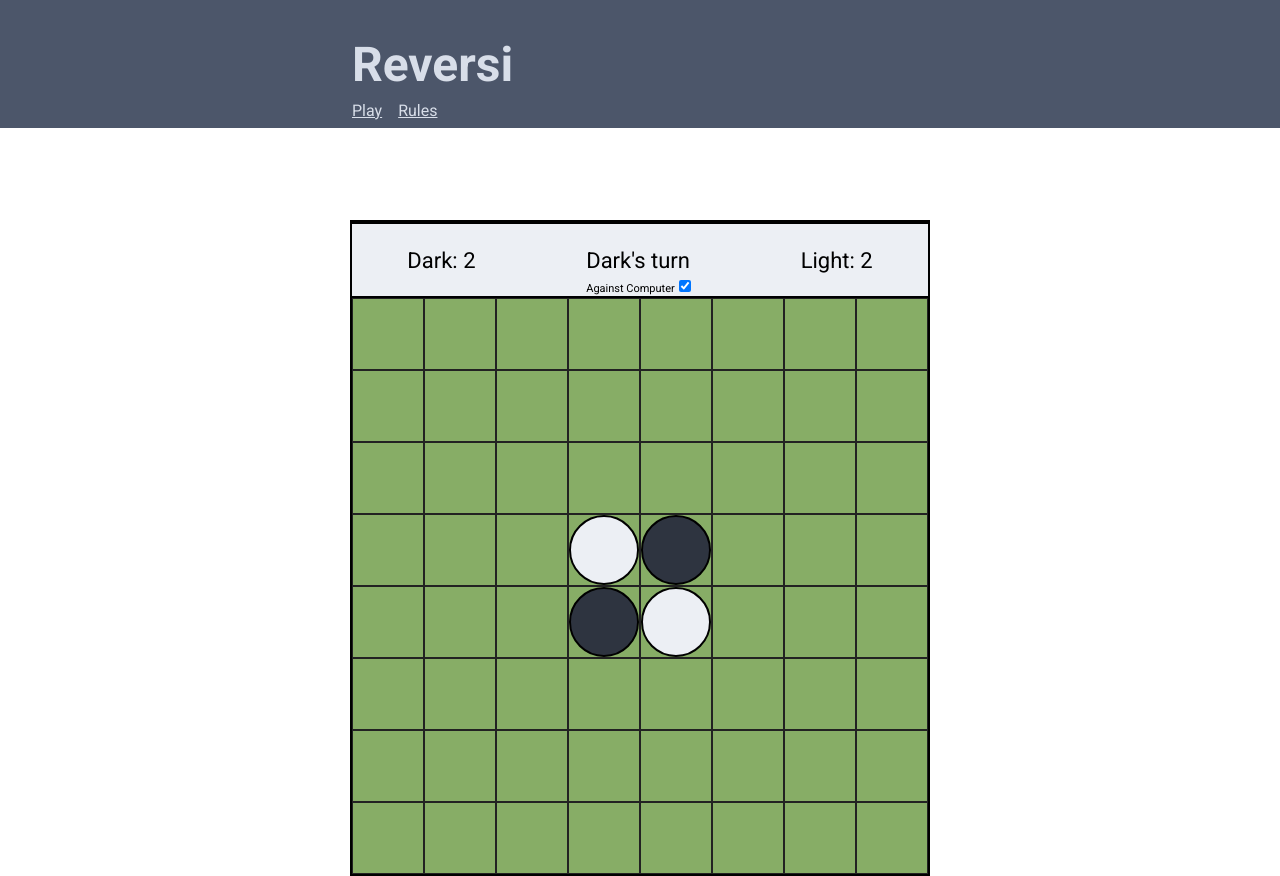
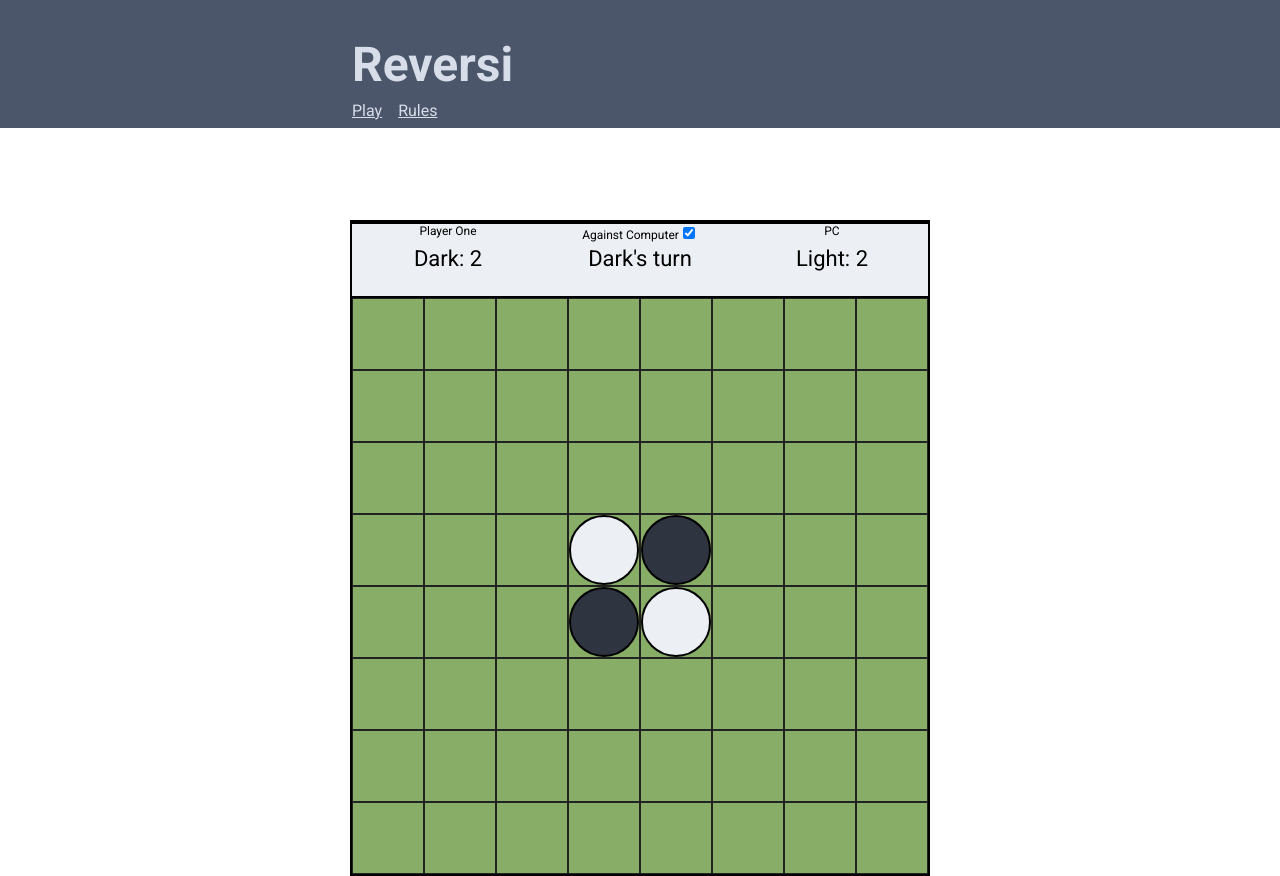
Before and after one commit to tarik-tezcan/reversi, a Vue app: page / in a window 1280 px wide. Built offline with nearby package versions, Linux system fonts and the light colour scheme.

Commit message:
Changes to info bar

```diff
--- a/src/components/Square.vue
+++ b/src/components/GridSquare.vue
@@ -20,7 +20,7 @@
 
 <script>
 export default {
-  name: 'Square',
+  name: 'GridSquare',
   props: {
     row: { type: Number, default: 0 },
     col: { type: Number, default: 0 },
--- a/src/components/InfoBar.vue
+++ /dev/null
@@ -1,102 +0,0 @@
-<template>
-  <div id="info-bar">
-    <div id="info">
-      <p>Dark: {{ darkPieces }}</p>
-      <p v-if="turn === 'light'">
-        Light's turn
-      </p>
-      <p v-else>
-        Dark's turn
-      </p>
-      <p>Light: {{ lightPieces }}</p>
-    </div>
-    <button
-      id="pass-button"
-      :disabled="isDisabled"
-      hidden
-      @passTurn="enableButton"
-      @click="disableButton"
-    >
-      Pass Turn
-    </button>
-    <div id="ai-checkbox">
-      <label for="vs-ai"> Against Computer</label>
-      <input
-        id="vs-ai"
-        v-model="checked"
-        type="checkbox"
-        name="vs-ai"
-        @change="emitCheckboxState($event)"
-      >
-    </div>
-  </div>
-</template>
-
-<script>
-export default {
-  name: 'InfoBar',
-  props: {
-    turn: { type: String, default: 'dark' },
-    lightPieces: { type: Number, default: 2 },
-    darkPieces: { type: Number, default: 2 },
-  },
-  emits: ['opponentChange'],
-  data() {
-    return {
-      checked: true,
-      isDisabled: true,
-      isChecked: false,
-    };
-  },
-  methods: {
-    enableButton() {
-      this.isDisabled = false;
-    },
-    disableButton() {
-      this.isDisabled = true;
-    },
-    emitCheckboxState(event) {
-      this.isChecked = event.target.checked;
-      this.$emit('opponentChange', this.isChecked);
-      console.log(this.isChecked);
-    },
-  },
-};
-</script>
-
-<style lang="scss" scoped>
-#info-bar {
-  width: 100%;
-  height: 72px;
-  border: 2px solid black;
-  background-color: $nord6;
-  /* background-color: gray; */
-  color: black;
-  display: flex;
-  flex-direction: column;
-  justify-content: center;
-  align-items: center;
-}
-
-#info {
-  width: 100%;
-  display: flex;
-  flex-direction: row;
-  justify-content: space-around;
-  align-items: center;
-}
-
-#ai-checkbox {
-  font-size: 11px;
-
-  input {
-    width: 12px;
-    height: 12px;
-  }
-}
-
-p {
-  font-size: 22px;
-  margin-bottom: 4px;
-}
-</style>
--- a/src/components/ReversiGrid.vue
+++ b/src/components/ReversiGrid.vue
@@ -1,8 +1,8 @@
 <template>
-  <div
-    id="grid"
-  >
+  <div id="grid">
     <InfoBar
+      :player-one-name="nameOfPlayerOne"
+      :player-two-name="nameOfPlayerTwo"
       :light-pieces="lightPieces"
       :dark-pieces="darkPieces"
       :turn="turn"
@@ -13,7 +13,7 @@
       :key="row.id"
       class="grid-row"
     >
-      <Square
+      <GridSquare
         v-for="col in gridSize"
         :key="col.id"
         :row="row"
@@ -28,13 +28,13 @@
 </template>
 
 <script>
-import Square from './Square.vue';
-import InfoBar from './InfoBar.vue';
+import InfoBar from '@/components/infobar/InfoBar.vue';
+import GridSquare from './GridSquare.vue';
 
 export default {
   name: 'ReversiGrid',
   components: {
-    Square,
+    GridSquare,
     InfoBar,
   },
   emits: ['gameEnd', 'passTurn'],
@@ -49,6 +49,8 @@ export default {
       winner: 'none',
       isComputerTurn: false,
       isAgainstComputer: true,
+      nameOfPlayerOne: 'Player One',
+      nameOfPlayerTwo: 'PC',
     };
   },
   computed: {
@@ -71,7 +73,13 @@ export default {
   methods: {
     changeOpponent(event) {
       this.isAgainstComputer = event;
-      if (this.isAgainstComputer && this.isComputerTurn) {
+      if (this.isAgainstComputer) {
+        this.nameOfPlayerTwo = 'PC';
+      } else {
+        this.nameOfPlayerTwo = 'Player Two';
+      }
+      console.log(`Against Computer:${this.isAgainstComputer}`);
+      if (this.turn === 'light' && this.isAgainstComputer && this.isComputerTurn) {
         this.isComputerTurn = false;
         this.computerMove();
       }
@@ -111,8 +119,12 @@ export default {
             alert(`${this.turn}Turn Passed`);
           }
         }
-        if (this.turn === 'light' && this.isAgainstComputer && this.isComputerTurn
-        && this.checkAllPossibleMoves().length !== 0) {
+        if (
+          this.turn === 'light'
+          && this.isAgainstComputer
+          && this.isComputerTurn
+          && this.checkAllPossibleMoves().length !== 0
+        ) {
           this.isComputerTurn = false;
           this.computerMove();
         }
@@ -132,21 +144,19 @@ export default {
     },
     computerMove() {
       let moves = this.checkAllPossibleMoves();
-      console.log('-------------');
-      console.log(moves);
       moves = moves.map((el) => {
         const finalElement = [el[0][0], el[0][1], 0];
         finalElement[2] = 0;
         el.forEach((subElement) => {
           finalElement[2] += subElement[2];
         });
-        console.log(finalElement);
         return finalElement;
       });
-      moves = moves.sort((el1, el2) => (el2[2] - el1[2]));
-      console.log(moves);
-      /* console.log(`${moves[0][0][0][0]}-${moves[0][0][0][1]}`); */
-      setTimeout(() => (this.handleMove(`${moves[0][0][0] + 1}-${moves[0][0][1] + 1}`)), 500);
+      moves = moves.sort((el1, el2) => el2[2] - el1[2]);
+      setTimeout(
+        () => this.handleMove(`${moves[0][0][0] + 1}-${moves[0][0][1] + 1}`),
+        500,
+      );
     },
     changeColorTo(startLocation, endLocation, targetColorCode) {
       let curRow = startLocation[0];
--- /dev/null
+++ b/src/components/infobar/InfoBar.vue
@@ -0,0 +1,60 @@
+<template>
+  <div id="info-bar">
+    <PlayerInfo
+      :player-name="playerOneName"
+      :player-color="'Dark'"
+      :player-score="darkPieces"
+    />
+    <TurnInfo
+      :turn-now="turn"
+      @opponentChangeClick="emitCheckboxEvent($event)"
+    />
+    <PlayerInfo
+      :player-name="playerTwoName"
+      :player-color="'Light'"
+      :player-score="lightPieces"
+    />
+  </div>
+</template>
+
+<script>
+import PlayerInfo from '@/components/infobar/PlayerInfo.vue';
+import TurnInfo from '@/components/infobar/TurnInfo.vue';
+
+export default {
+  name: 'InfoBar',
+  components: {
+    PlayerInfo,
+    TurnInfo,
+  },
+  props: {
+    turn: { type: String, default: 'dark' },
+    playerOneName: { type: String, default: 'Player One' },
+    playerTwoName: { type: String, default: 'PC' },
+    lightPieces: { type: Number, default: 2 },
+    darkPieces: { type: Number, default: 2 },
+  },
+  emits: ['opponentChange'],
+  methods: {
+    emitCheckboxEvent(event) {
+      this.$emit('opponentChange', event);
+    },
+  },
+};
+</script>
+
+<style lang="scss">
+#info-bar {
+  width: 100%;
+  height: 72px;
+  border: 2px solid black;
+  background-color: $nord6;
+  /* background-color: gray; */
+  color: black;
+  display: grid;
+  grid-template-columns: 1fr 1fr 1fr;
+  grid-auto-rows: minmax(100px, auto);
+  justify-items: center;
+}
+
+</style>
--- /dev/null
+++ b/src/components/infobar/PlayerInfo.vue
@@ -0,0 +1,51 @@
+<template>
+  <div class="player-info">
+    <p
+      class="player-name"
+    >
+      {{ playerName }}
+    </p>
+    <p class="player-score">
+      {{ playerColor }}: {{ playerScore }}
+    </p>
+  </div>
+</template>
+
+<script>
+export default {
+  name: 'PlayerInfo',
+  props: {
+    playerName: {
+      type: String,
+      default: 'Player',
+    },
+    playerColor: {
+      type: String,
+      default: 'Dark',
+    },
+    playerScore: {
+      type: Number,
+      default: 2,
+    },
+  },
+};
+</script>
+
+<style lang="scss" scoped>
+.player-info {
+  height: 100%;
+  display: grid;
+  grid-template-rows: 1fr 3.5fr;
+}
+
+.player-name {
+  font-size: 12px;
+  margin: 0px;
+}
+
+.player-score {
+  font-size: 22px;
+  margin-top: 0px;
+  margin-bottom: 10px;
+}
+</style>
--- /dev/null
+++ b/src/components/infobar/TurnInfo.vue
@@ -0,0 +1,73 @@
+<template>
+  <div class="turn-info">
+    <div id="ai-checkbox">
+      <label for="vs-ai"> Against Computer</label>
+      <input
+        id="vs-ai"
+        v-model="checked"
+        type="checkbox"
+        name="vs-ai"
+        @change="emitCheckboxState($event)"
+      >
+    </div>
+    <p
+      v-if="turnNow === 'light'"
+      class="turn-info-text"
+    >
+      Light's turn
+    </p>
+    <p
+      v-else
+      class="turn-info-text"
+    >
+      Dark's turn
+    </p>
+  </div>
+</template>
+
+<script>
+export default {
+  name: 'TurnInfo',
+  props: {
+    turnNow: { type: String, default: 'dark' },
+  },
+  emits: ['opponentChangeClick'],
+  data() {
+    return {
+      checked: true,
+      isChecked: false,
+    };
+  },
+  methods: {
+    emitCheckboxState(event) {
+      this.isChecked = event.target.checked;
+      this.$emit('opponentChangeClick', this.isChecked);
+      console.log(this.isChecked);
+    },
+  },
+};
+</script>
+
+<style lang="scss" scoped>
+.turn-info {
+  height: 100%;
+  display: grid;
+  grid-template-rows: 1fr 3.5fr;
+}
+
+#ai-checkbox {
+  font-size: 12px;
+  margin: 0px;
+
+  #vs-ai {
+    width: 12px;
+    height: 12px;
+  }
+}
+
+.turn-info-text {
+  font-size: 22px;
+  margin-top: 0px;
+  margin-bottom: 10px;
+}
+</style>
```
Also changed, not shown: .eslintrc.js, 2 other files (tests, documents, lock files or other folders).
